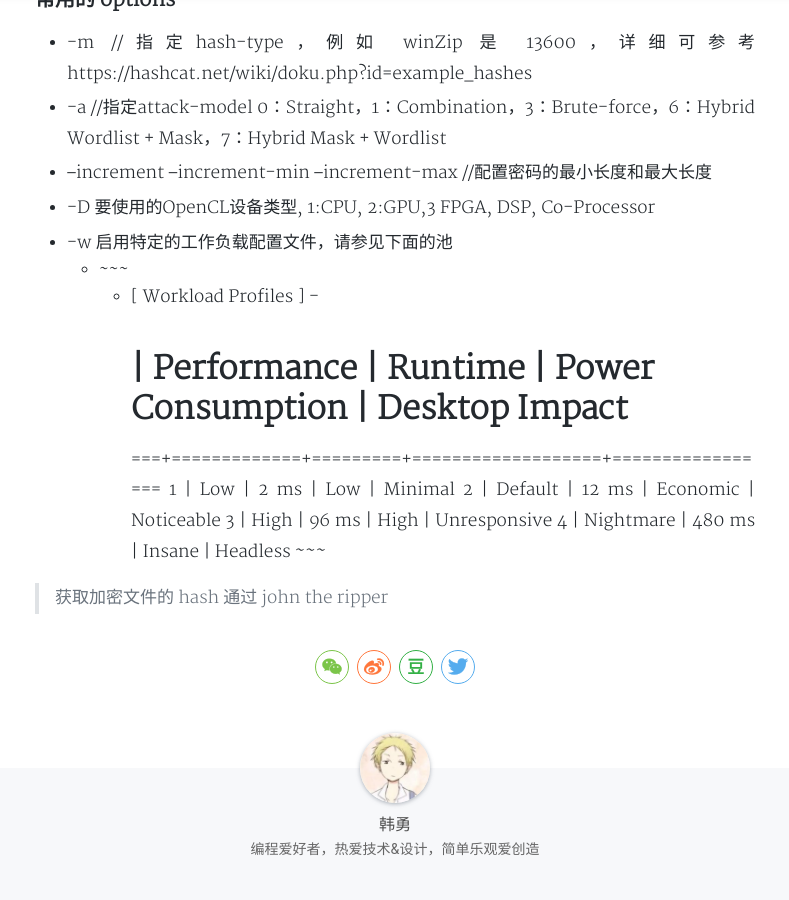
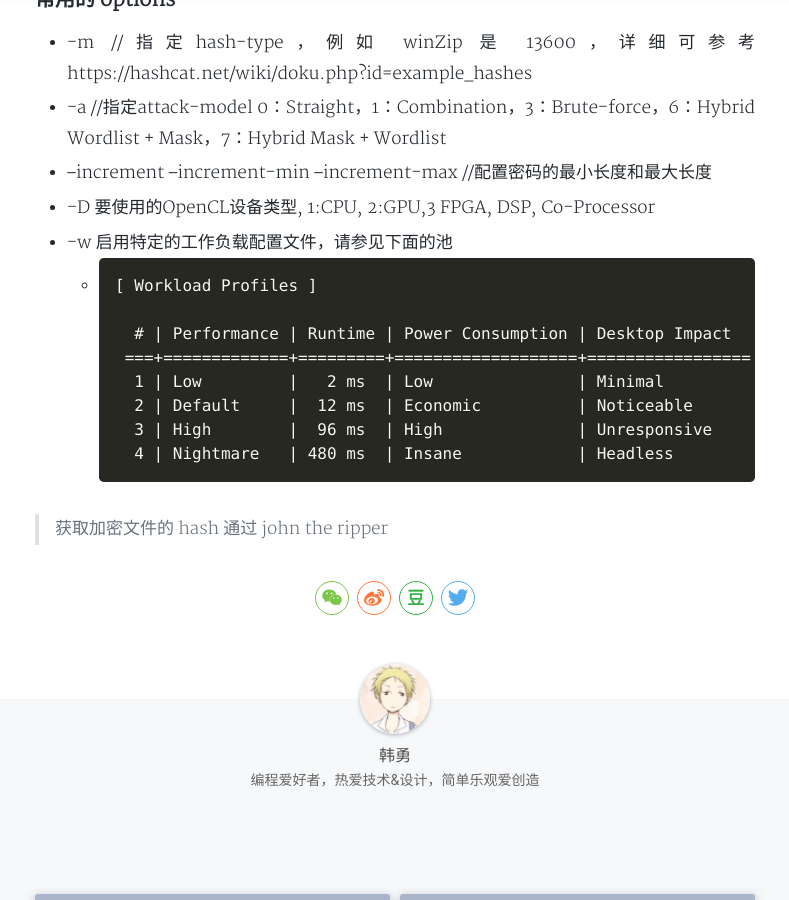
Before and after one commit to han199901/myGitPersonalBlog, a Jekyll site: the page built from _posts/2020-10-20-World's fastest and most advanced password recovery utility.md, in a window 1280 px wide and 900 px high, scrolled down 3474 px. Shown: the whole window, without its empty margins (245-1034 px from the left). Built offline with Jekyll 4.4.1, drawn with Linux system fonts in a browser that asks for light colours; nearby versions of some CDN libraries; a style sheet for code colours, icons or effects is not loaded.

Commit message:
update hashcat

```diff
--- a/_posts/2020-10-20-World's fastest and most advanced password recovery utility.md
+++ b/_posts/2020-10-20-World's fastest and most advanced password recovery utility.md
@@ -143,7 +143,7 @@
 - -w  启用特定的工作负载配置文件，请参见下面的池
 
   - ~~~
-    - [ Workload Profiles ] -
+    [ Workload Profiles ]
 
       # | Performance | Runtime | Power Consumption | Desktop Impact
      ===+=============+=========+===================+=================
```
